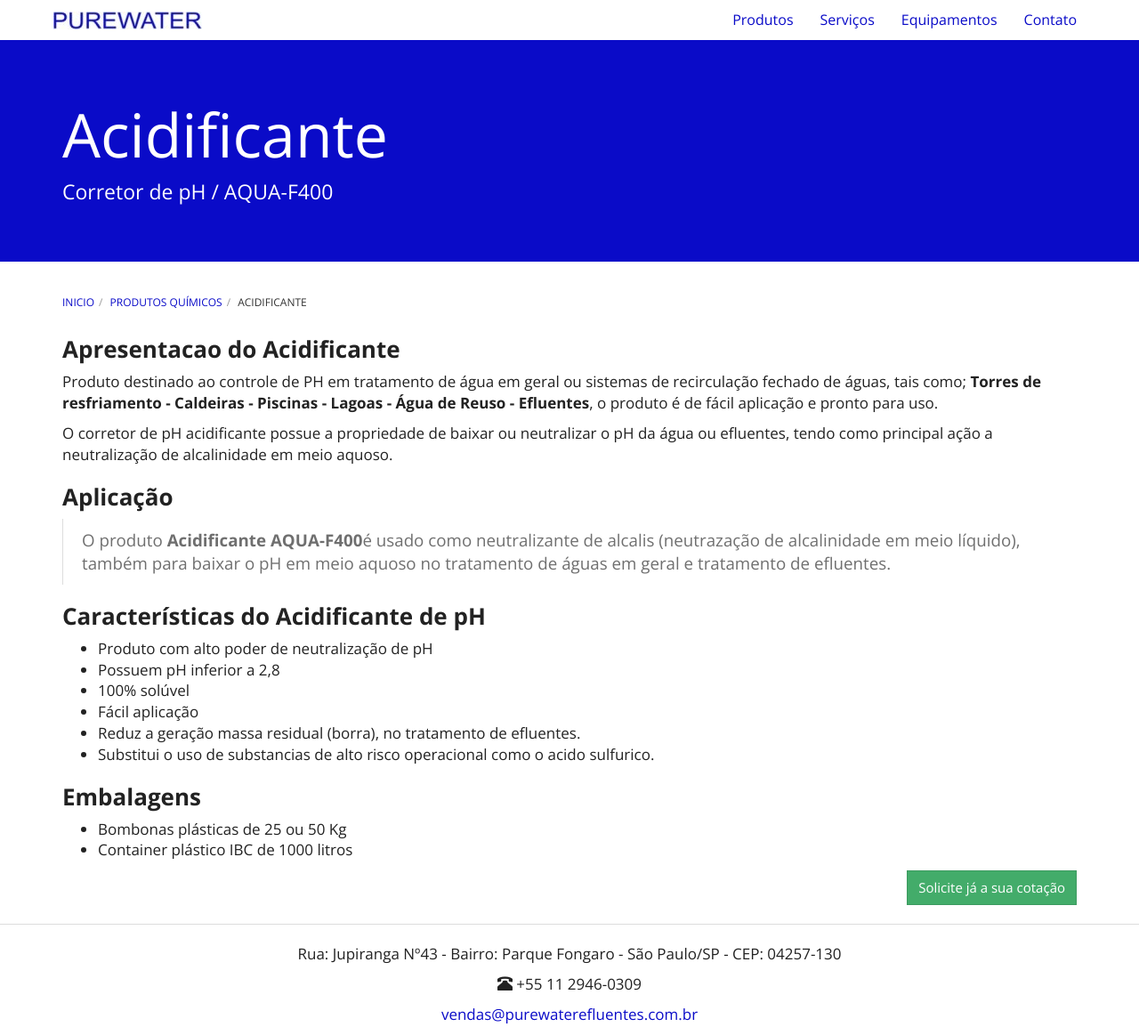
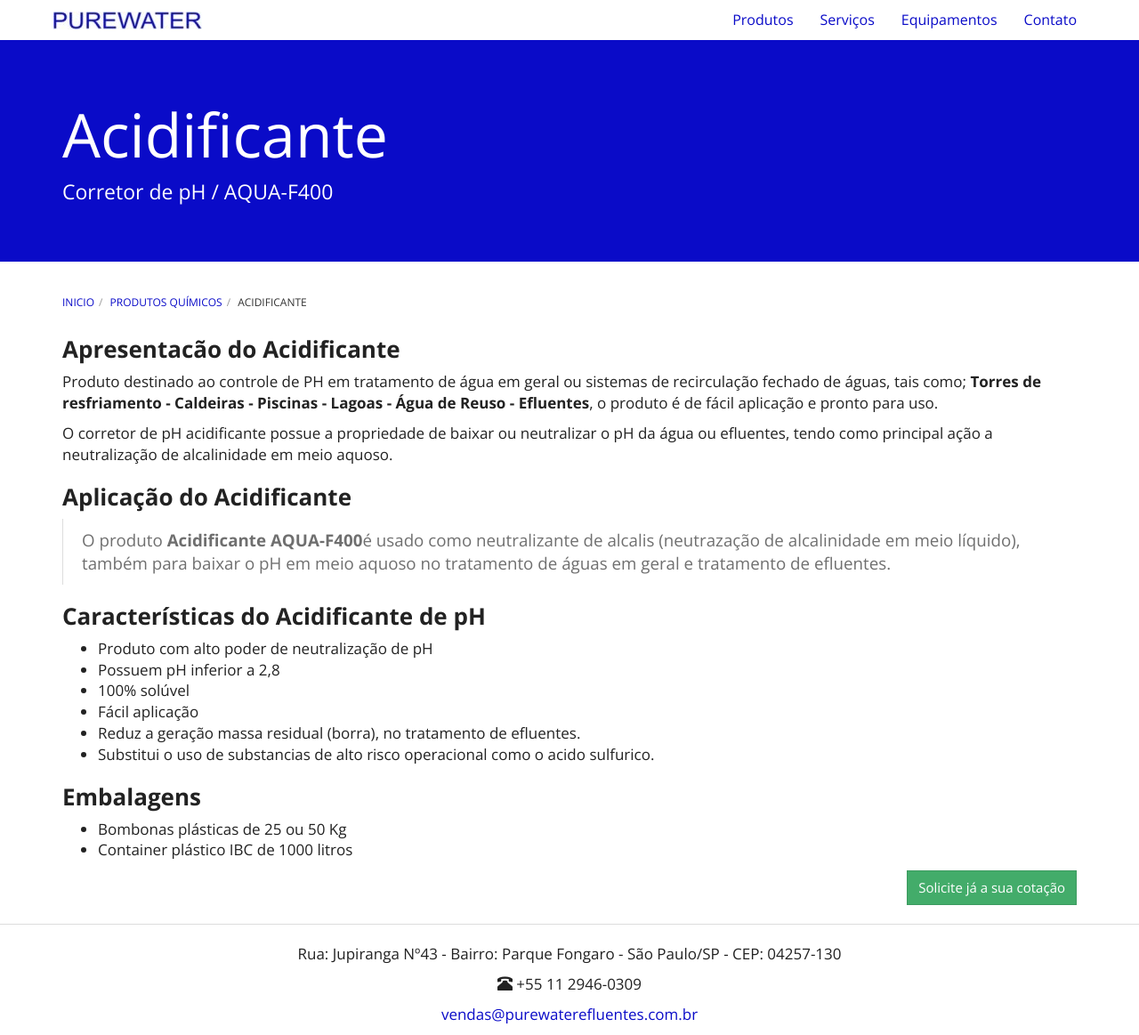
Before and after one commit to purewaterefluentes/purewaterefluentes.github.io, a Jekyll site: the page built from produtos/acidificante.md, in a window 1280 px wide and 1163 px high. Shown: the whole window at 89% size. Built offline with Jekyll 4.4.1, drawn with Linux system fonts in a browser that asks for light colours; nearby versions of some CDN libraries; library files that are not in the unit come from our copies.

Commit message:
Update acidificante.md

```diff
--- a/produtos/acidificante.md
+++ b/produtos/acidificante.md
@@ -5,13 +5,13 @@
 subtitle: Corretor de pH / AQUA-F400
 ---
 
-### **Apresentacao do Acidificante**
+### **Apresentacão do Acidificante**
 
 Produto destinado ao controle de PH em tratamento de água em geral ou sistemas de recirculação fechado de águas, tais como; **Torres de resfriamento - Caldeiras - Piscinas - Lagoas - Água de Reuso - Efluentes**, o produto é de fácil aplicação e pronto para uso.
 
 O corretor de pH acidificante possue a propriedade de baixar ou neutralizar o pH da água ou efluentes, tendo como principal ação a neutralização de alcalinidade em meio aquoso.
 
-### **Aplicação**
+### **Aplicação do Acidificante**
 >
 O produto **Acidificante AQUA-F400**é usado como neutralizante de alcalis (neutrazação de alcalinidade em meio líquido), também para baixar o pH em meio aquoso no tratamento de águas em geral e tratamento de efluentes.
 >
```
